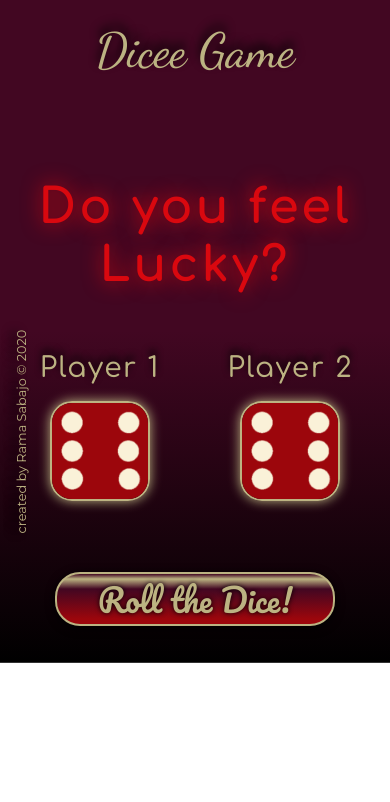
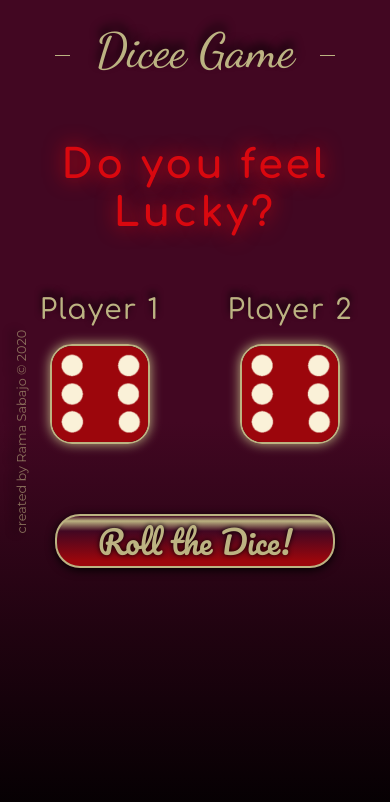
Before and after one commit to R-Sabajo/WebDev-Bootcamp, a plain HTML site: page Dicee/index.html in a window 390 px wide. Drawn offline with nearby package versions, Linux system fonts and the light colour scheme.

Commit message:
styles changess

```diff
--- a/Dicee/style.css
+++ b/Dicee/style.css
@@ -27,7 +27,7 @@ body {
   color: var(--light-color);
   box-sizing: border-box;
   margin: 0;
-  height: 100%;
+  height: 100vh;
 }
 
 .container-fluid {
@@ -40,7 +40,7 @@ body {
 hr {
   position: relative;
   top: -50px;
-  width: 50%;
+  width: 500px;
   border: 0;
   border-top: 1px solid var(--light-color);
 }
@@ -153,6 +153,7 @@ hr {
 /* Footer */
 
 .footer {
+  opacity: 0.6;
   font-family: var(--Montserrat);
   font-size: 0.8rem;
   transform: rotate(-90deg);
@@ -166,15 +167,15 @@ hr {
 
 @media (max-width: 600px) {
   hr {
-    width: 70%;
+    width: 80%;
     border: 0;
     border-top: 1px solid var(--light-color);
   }
 
   #state {
-    font-size: 3rem;
+    font-size: 2.5rem;
     letter-spacing: 0.2rem;
-    margin: 15% 0;
+    margin: 5% 0 15%;
   }
 
   .dice {
```
